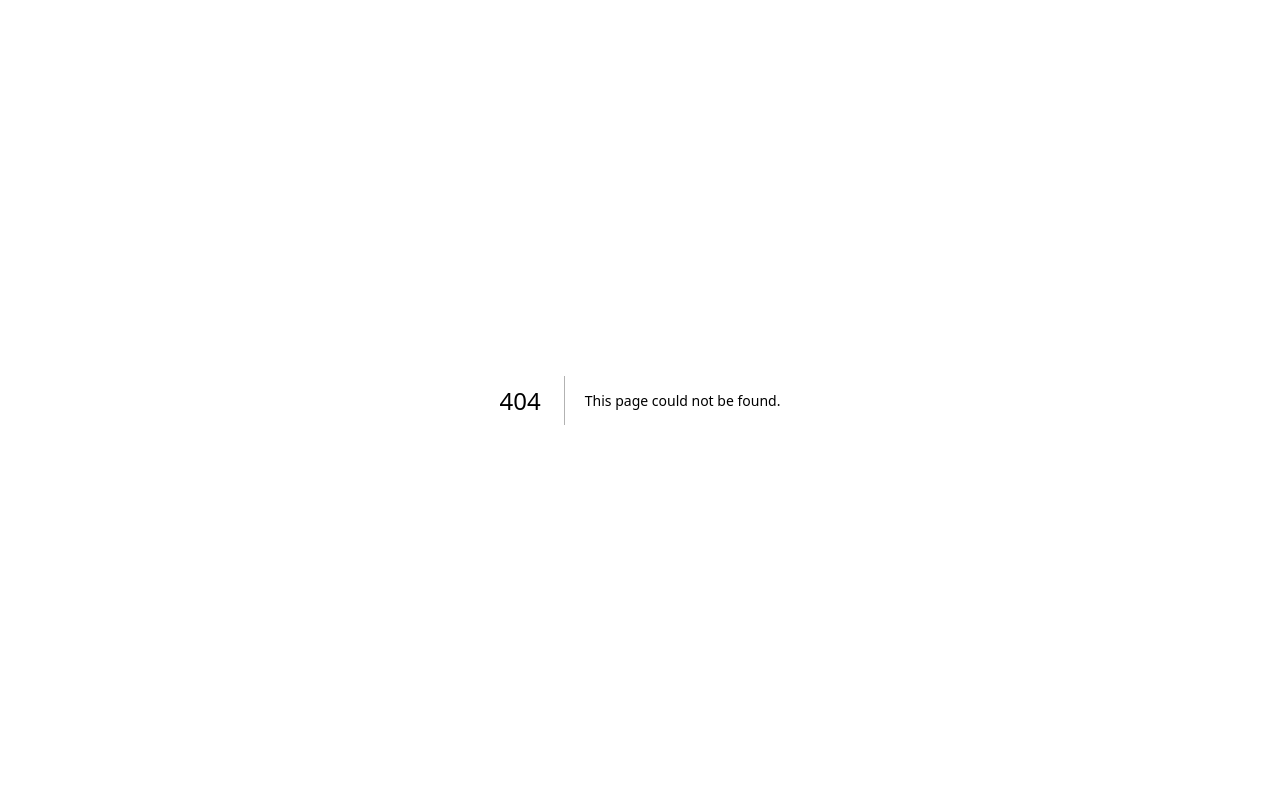
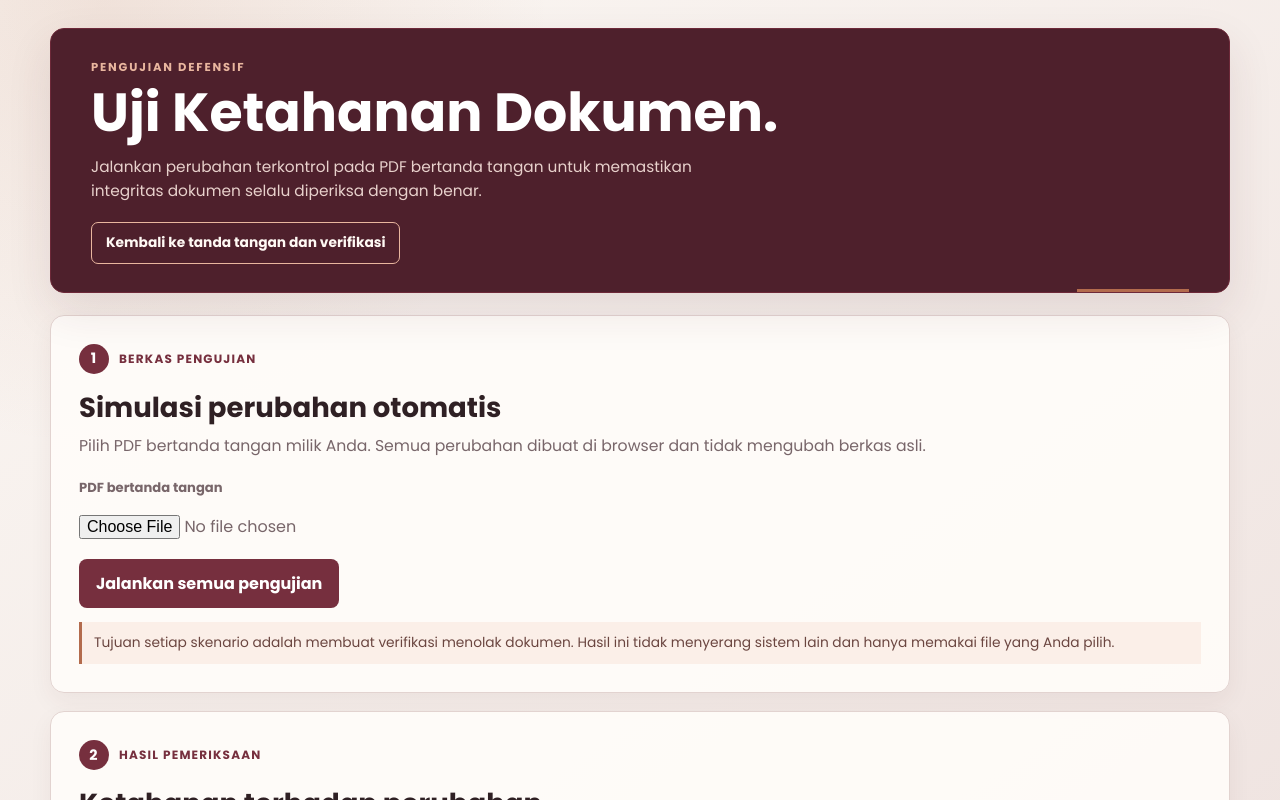
Before and after one commit to RistinAndini78/signify-project, a Next.js app: page /uji-ketahanan in a window 1280 px wide. Before the commit this address had no page. Shown: the top 800 px of the page. Built offline with nearby package versions, Linux system fonts and the light colour scheme.

Commit message:
Tambahkan uji ketahanan dokumen, font Poppins, dan navigasi

```diff
--- a/src/app/globals.css
+++ b/src/app/globals.css
@@ -18,7 +18,6 @@ body {
   min-width: 320px;
   color: var(--ink);
   background: var(--paper);
-  font-family: "Trebuchet MS", "Segoe UI", sans-serif;
 }
 
 button, input, select, textarea { font: inherit; }
@@ -46,9 +45,10 @@ button { cursor: pointer; }
 .hero::after { content: ""; position: absolute; right: 40px; bottom: 0; width: 112px; height: 3px; background: var(--copper); }
 
 .eyebrow { position: relative; z-index: 1; margin: 0 0 10px; color: #e9b69f; font-size: 0.72rem; font-weight: 700; letter-spacing: 0.16em; text-transform: uppercase; }
-.hero h1 { position: relative; z-index: 1; max-width: 760px; margin: 0; color: white; font: 700 clamp(2rem, 4.2vw, 3.45rem)/1.02 Georgia, serif; letter-spacing: 0; }
+.hero h1 { position: relative; z-index: 1; max-width: 760px; margin: 0; color: white; font-size: clamp(2rem, 4.2vw, 3.45rem); font-weight: 700; line-height: 1.02; letter-spacing: 0; }
 .hero-copy { position: relative; z-index: 1; max-width: 670px; margin: 14px 0 0; color: #e8d1cc; font-size: 0.96rem; line-height: 1.6; }
-.hero-link { position: relative; z-index: 1; display: inline-block; margin-top: 18px; border: 1px solid #e9b69f; border-radius: 7px; padding: 10px 14px; color: #fff9f4; font-size: 0.86rem; font-weight: 700; text-decoration: none; transition: background 140ms ease, color 140ms ease; }
+.hero-links { position: relative; z-index: 1; display: flex; flex-wrap: wrap; gap: 10px; }
+.hero-link { display: inline-block; margin-top: 18px; border: 1px solid #e9b69f; border-radius: 7px; padding: 10px 14px; color: #fff9f4; font-size: 0.86rem; font-weight: 700; text-decoration: none; transition: background 140ms ease, color 140ms ease; }
 .hero-link:hover { color: var(--maroon-dark); background: #f4d5c5; }
 
 .workflow-grid { display: grid; grid-template-columns: repeat(2, minmax(0, 1fr)); gap: 18px; margin-top: 22px; }
@@ -58,7 +58,7 @@ button { cursor: pointer; }
 .workflow-card.wide { grid-column: 1 / -1; }
 .card-kicker { display: flex; align-items: center; gap: 10px; margin: 0 0 18px; color: var(--maroon); font-size: 0.75rem; font-weight: 700; letter-spacing: 0.1em; text-transform: uppercase; }
 .card-number { display: grid; place-items: center; width: 30px; height: 30px; border-radius: 50%; color: white; background: var(--maroon); font-size: 0.9rem; }
-.workflow-card h2 { margin: 0 0 9px; font: 700 1.72rem/1.15 Georgia, serif; }
+.workflow-card h2 { margin: 0 0 9px; font-size: 1.72rem; font-weight: 700; line-height: 1.15; }
 .card-intro { margin: 0 0 20px; color: var(--muted); font-size: 0.98rem; line-height: 1.6; }
 
 .field-grid { display: grid; grid-template-columns: repeat(2, minmax(0, 1fr)); gap: 10px; }
@@ -106,6 +106,18 @@ td code, .mono { font-family: Consolas, monospace; font-size: 0.78rem; overflow-
 .footer-note a { color: var(--maroon); font-weight: 700; }
 .signer-timeline { min-height: 100%; }
 .empty-state { padding: 22px 16px; border: 1px dashed #c9937d; border-radius: 9px; color: var(--muted); background: #fcf2ec; font-size: 0.9rem; line-height: 1.5; }
+.test-file { display: flex; justify-content: space-between; gap: 16px; margin: 4px 0 16px; padding: 11px 12px; border-left: 3px solid var(--copper); color: var(--muted); background: #fbf3ef; font-size: 0.86rem; overflow-wrap: anywhere; }
+.test-file b { color: var(--maroon-dark); }
+.test-results { display: grid; gap: 10px; }
+.test-result { display: flex; align-items: center; justify-content: space-between; gap: 18px; padding: 15px; border: 1px solid var(--line); border-left: 4px solid var(--copper); border-radius: 9px; background: #fffdfb; }
+.test-result.test-passed { border-left-color: #55805f; }
+.test-result.test-failed { border-left-color: var(--danger); }
+.test-result h3 { margin: 5px 0 3px; font-size: 1rem; }
+.test-result p, .test-result small { display: block; margin: 0; color: var(--muted); line-height: 1.45; }
+.test-result small { margin-top: 5px; overflow-wrap: anywhere; }
+.test-status { color: #55805f; font-size: 0.7rem; font-weight: 700; letter-spacing: 0.08em; }
+.test-failed .test-status { color: var(--danger); }
+.test-result .button-secondary { flex: 0 0 auto; }
 .signer-list { display: grid; gap: 0; margin: 20px 0 0; padding: 0; list-style: none; }
 .signer-list li { position: relative; display: grid; grid-template-columns: 34px 1fr; gap: 12px; padding: 0 0 22px; }
 .signer-list li:not(:last-child)::after { content: ""; position: absolute; left: 16px; top: 34px; bottom: 0; width: 1px; background: #d9b8ae; }
@@ -124,6 +136,7 @@ td code, .mono { font-family: Consolas, monospace; font-size: 0.78rem; overflow-
   .multi-page-layout, .multi-result { grid-template-columns: 1fr; }
   .workflow-card.wide { grid-column: auto; }
   .field-grid, .result-layout { grid-template-columns: 1fr; }
+  .test-file, .test-result { align-items: stretch; flex-direction: column; }
   .qr-image { width: min(100%, 190px); }
   .multi-result .qr-image { justify-self: start; }
 }
--- a/src/app/layout.tsx
+++ b/src/app/layout.tsx
@@ -1,12 +1,15 @@
 import type { ReactNode } from 'react';
+import { Poppins } from 'next/font/google';
 import './globals.css';
 
 export const metadata = { title: 'Kripto Tanda Tangan', description: 'ECDSA P-256 digital signatures with QR-Code verification' };
 
+const poppins = Poppins({ subsets: ['latin'], display: 'swap', weight: ['400', '500', '600', '700'] });
+
 export default function RootLayout({ children }: { children: ReactNode }) {
   return (
     <html lang="id">
-      <body>{children}</body>
+      <body className={poppins.className}>{children}</body>
     </html>
   );
 }
--- a/src/app/multi-sign/page.tsx
+++ b/src/app/multi-sign/page.tsx
@@ -82,6 +82,7 @@ export default function MultiSignPage() {
           <p className="eyebrow">Siliwangi-Disign</p>
           <h1>Multi-tanda tangan.</h1>
           <p className="hero-copy">Tambahkan tanda tangan secara berurutan. Setiap signer menandatangani dokumen yang sudah memuat signature sebelumnya.</p>
+          <a className="hero-link" href="/">Kembali ke tanda tangan dan verifikasi</a>
         </header>
 
         <div className="multi-page-layout">
--- a/src/app/page.tsx
+++ b/src/app/page.tsx
@@ -89,7 +89,7 @@ export default function Home() {
           <p className="eyebrow">Siliwangi-Disign</p>
           <h1>Tanda tangan yang bisa diverifikasi.</h1>
           <p className="hero-copy">Lindungi dokumen dengan ECDSA P-256, hash SHA-256, dan QR-Code yang membawa identitas penandatangan. Satu ruang kerja untuk membuat kunci, menandatangani, dan memeriksa keaslian.</p>
-          <a className="hero-link" href="/multi-sign">Buka Multi-signature</a>
+          <div className="hero-links"><a className="hero-link" href="/multi-sign">Buka Multi-signature</a><a className="hero-link" href="/uji-ketahanan">Uji Ketahanan Dokumen</a></div>
         </header>
 
         <div className="workflow-grid">
--- /dev/null
+++ b/src/app/uji-ketahanan/page.tsx
@@ -0,0 +1,154 @@
+'use client';
+
+import { useState } from 'react';
+
+type TestCase = {
+  id: string;
+  name: string;
+  description: string;
+  mutate: (bytes: Uint8Array) => Uint8Array;
+};
+
+type TestResult = {
+  test: TestCase;
+  file: File;
+  rejected: boolean;
+  detail: string;
+};
+
+const SIGNATURE_MARKER = new TextEncoder().encode('%KRIPTO-SIG-V1');
+
+function download(file: File) {
+  const url = URL.createObjectURL(file);
+  Object.assign(document.createElement('a'), { href: url, download: file.name }).click();
+  URL.revokeObjectURL(url);
+}
+
+function copyBytes(bytes: Uint8Array) {
+  return new Uint8Array(bytes);
+}
+
+function findMarker(bytes: Uint8Array) {
+  for (let index = 0; index <= bytes.length - SIGNATURE_MARKER.length; index += 1) {
+    if (SIGNATURE_MARKER.every((value, offset) => bytes[index + offset] === value)) return index;
+  }
+  return -1;
+}
+
+const testCases: TestCase[] = [
+  {
+    id: 'flip-content',
+    name: 'Ubah satu byte isi dokumen',
+    description: 'Mengubah satu byte sebelum blok tanda tangan.',
+    mutate: (bytes) => {
+      const result = copyBytes(bytes);
+      const marker = findMarker(result);
+      const target = marker > 0 ? Math.floor(marker / 2) : Math.floor(result.length / 2);
+      result[target] ^= 1;
+      return result;
+    },
+  },
+  {
+    id: 'flip-signature',
+    name: 'Ubah satu byte signature',
+    description: 'Mengubah isi blok signature yang tersimpan di PDF.',
+    mutate: (bytes) => {
+      const result = copyBytes(bytes);
+      const marker = findMarker(result);
+      const target = marker >= 0 ? Math.min(marker + SIGNATURE_MARKER.length + 8, result.length - 1) : result.length - 1;
+      result[target] ^= 1;
+      return result;
+    },
+  },
+  {
+    id: 'truncate',
+    name: 'Potong ekor dokumen',
+    description: 'Menghapus 32 byte terakhir dari berkas.',
+    mutate: (bytes) => bytes.slice(0, Math.max(1, bytes.length - 32)),
+  },
+  {
+    id: 'append',
+    name: 'Tambahkan data asing',
+    description: 'Menambahkan byte baru setelah isi dokumen.',
+    mutate: (bytes) => {
+      const payload = new TextEncoder().encode('tampered-data');
+      const result = new Uint8Array(bytes.length + payload.length);
+      result.set(bytes);
+      result.set(payload, bytes.length);
+      return result;
+    },
+  },
+];
+
+export default function ResiliencePage() {
+  const [file, setFile] = useState<File | null>(null);
+  const [results, setResults] = useState<TestResult[]>([]);
+  const [running, setRunning] = useState(false);
+  const [error, setError] = useState('');
+
+  async function runTests() {
+    if (!file) {
+      setError('Pilih PDF bertanda tangan terlebih dahulu.');
+      return;
+    }
+
+    setError('');
+    setResults([]);
+    setRunning(true);
+    try {
+      const original = new Uint8Array(await file.arrayBuffer());
+      const nextResults: TestResult[] = [];
+      for (const test of testCases) {
+        const mutated = new File([test.mutate(original) as BlobPart], `${file.name.replace(/\.pdf$/i, '')}.${test.id}.pdf`, { type: 'application/pdf' });
+        const form = new FormData();
+        form.set('file', mutated);
+        const response = await fetch('/api/verify', { method: 'POST', body: form });
+        const report = await response.json().catch(() => null) as { valid?: boolean; message?: string; error?: string } | null;
+        const rejected = !response.ok || report?.valid === false;
+        nextResults.push({ test, file: mutated, rejected, detail: report?.message ?? report?.error ?? (rejected ? 'Dokumen ditolak.' : 'Dokumen diterima.') });
+        setResults([...nextResults]);
+      }
+    } catch (cause) {
+      setError(cause instanceof Error ? cause.message : 'Pengujian tidak dapat dijalankan.');
+    } finally {
+      setRunning(false);
+    }
+  }
+
+  return (
+    <main className="app-shell">
+      <div className="app-container">
+        <header className="hero">
+          <p className="eyebrow">Pengujian defensif</p>
+          <h1>Uji Ketahanan Dokumen.</h1>
+          <p className="hero-copy">Jalankan perubahan terkontrol pada PDF bertanda tangan untuk memastikan integritas dokumen selalu diperiksa dengan benar.</p>
+          <a className="hero-link" href="/">Kembali ke tanda tangan dan verifikasi</a>
+        </header>
+
+        <div className="workflow-grid resilience-grid">
+          <section className="workflow-card wide">
+            <p className="card-kicker"><span className="card-number">1</span> Berkas pengujian</p>
+            <h2>Simulasi perubahan otomatis</h2>
+            <p className="card-intro">Pilih PDF bertanda tangan milik Anda. Semua perubahan dibuat di browser dan tidak mengubah berkas asli.</p>
+            <div className="full-field"><label htmlFor="resilience-file">PDF bertanda tangan</label><input id="resilience-file" type="file" accept="application/pdf,.pdf" onChange={(event) => { setFile(event.target.files?.[0] ?? null); setResults([]); setError(''); }} /></div>
+            {file && <div className="test-file"><b>{file.name}</b><span>{file.size.toLocaleString('id-ID')} byte</span></div>}
+            <button onClick={runTests} disabled={running}>{running ? 'Menjalankan pengujian...' : 'Jalankan semua pengujian'}</button>
+            {error && <p className="error" role="alert">{error}</p>}
+            <p className="notice">Tujuan setiap skenario adalah membuat verifikasi menolak dokumen. Hasil ini tidak menyerang sistem lain dan hanya memakai file yang Anda pilih.</p>
+          </section>
+
+          <section className="workflow-card wide">
+            <p className="card-kicker"><span className="card-number">2</span> Hasil pemeriksaan</p>
+            <h2>Ketahanan terhadap perubahan</h2>
+            {!results.length && <div className="empty-state">Belum ada hasil. Jalankan pengujian untuk melihat apakah setiap perubahan terdeteksi.</div>}
+            {results.length > 0 && <div className="test-results">{results.map((result) => <article className={`test-result ${result.rejected ? 'test-passed' : 'test-failed'}`} key={result.test.id}>
+              <div><span className="test-status">{result.rejected ? '✓ TERDETEKSI' : '✗ TIDAK TERDETEKSI'}</span><h3>{result.test.name}</h3><p>{result.test.description}</p><small>{result.detail}</small></div>
+              <button className="button-secondary" onClick={() => download(result.file)}>Unduh hasil</button>
+            </article>)}</div>}
+          </section>
+        </div>
+        <p className="footer-note">Pengujian lokal · Perubahan dibuat otomatis · File asli tidak diubah</p>
+      </div>
+    </main>
+  );
+}
```
Also changed, not shown: 1 other file (tests, documents, lock files or other folders).
